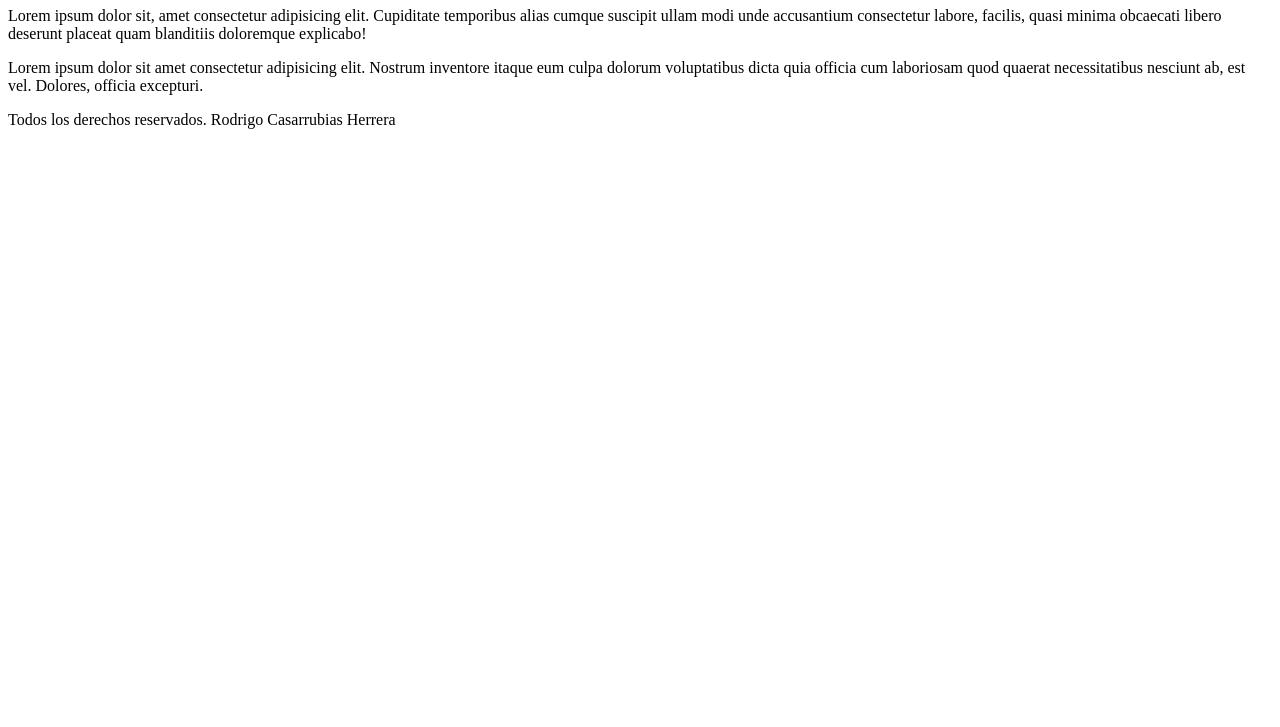
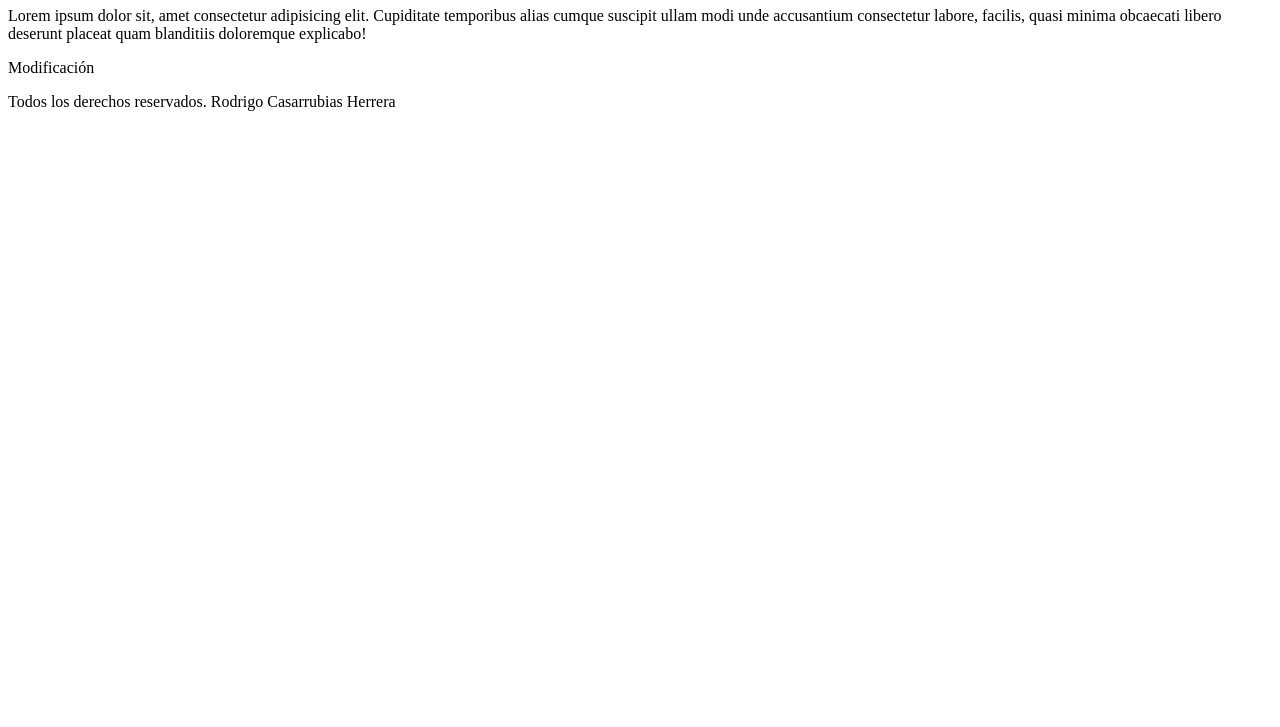
Before and after one commit to Rodrigo-CH/Pagina, a plain HTML site: page index.html in a window 1280 px wide. Shown: the part 73-800 px from the top of the page. Drawn offline with Linux system fonts and the light colour scheme.

Commit message:
Agregue palabra "Moficación"

```diff
--- a/index.html
+++ b/index.html
@@ -19,9 +19,9 @@
                 <section>
                     <p>Lorem ipsum dolor sit, amet consectetur adipisicing elit. Cupiditate temporibus alias cumque suscipit ullam modi unde accusantium consectetur labore, facilis, quasi minima obcaecati libero deserunt placeat quam blanditiis doloremque explicabo!</p>
                 </section>
-                    <p>Lorem ipsum dolor sit amet consectetur adipisicing elit. Nostrum inventore itaque eum culpa dolorum voluptatibus dicta quia officia cum laboriosam quod quaerat necessitatibus nesciunt ab, est vel. Dolores, officia excepturi.</p>
-                <section>
 
+                   <section>
+                       <p>Modificación</p>
                 </section>
             </div>
         </main>
```
